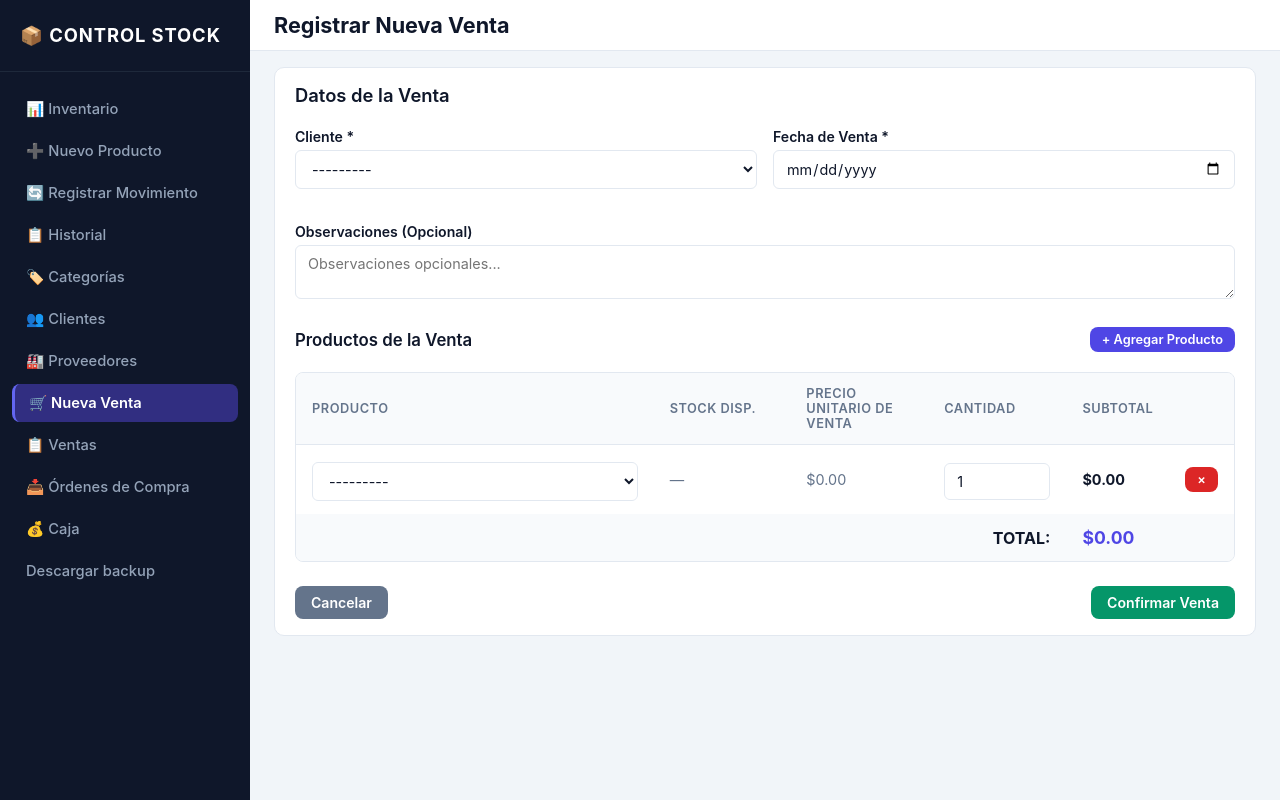
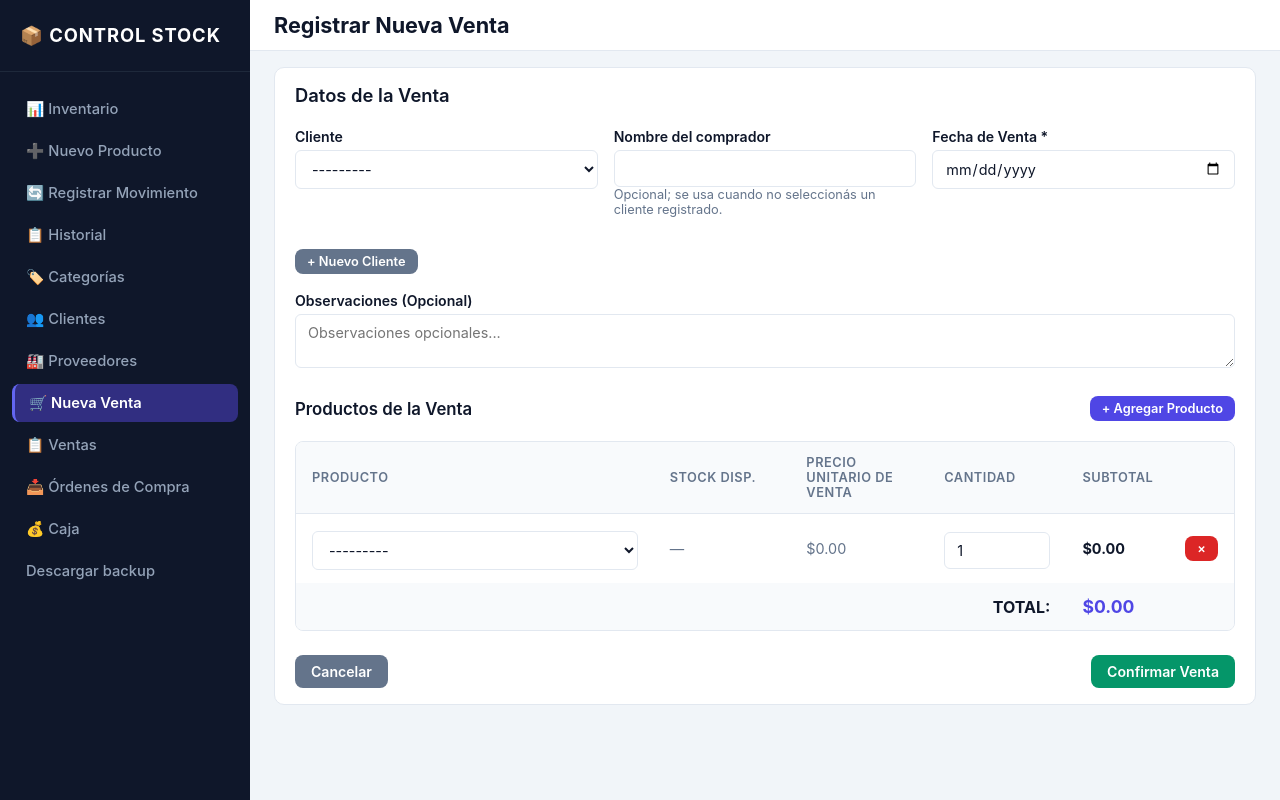
Before and after one commit to lautaro0811-sketch/gestion-de-stock, a Django app: page /pedidos/nuevo/ in a window 1280 px wide. Run offline with Django 5.2, Linux system fonts and the light colour scheme; data that the repository does not hold is empty.

Commit message:
feat: venta a consumidor final sin cliente registrado, accesos rápidos integrados al flujo de venta
Co-authored-by: Copilot <223556219+Copilot@users.noreply.github.com>

```diff
--- a/inventario/forms.py
+++ b/inventario/forms.py
@@ -253,9 +253,17 @@ class MovimientoUnificadoForm(forms.Form):
 
 
 class PedidoForm(forms.ModelForm):
+    nombre_comprador = forms.CharField(
+        required=False,
+        max_length=150,
+        label="Nombre del comprador",
+        help_text="Opcional; se usa cuando no seleccionás un cliente registrado.",
+        widget=forms.TextInput(attrs={"class": "form-control"}),
+    )
+
     class Meta:
         model = Pedido
-        fields = ["cliente", "fecha", "observacion"]
+        fields = ["cliente", "nombre_comprador", "fecha", "observacion"]
         labels = {
             "cliente": "Cliente",
             "fecha": "Fecha de venta",
--- a/inventario/models.py
+++ b/inventario/models.py
@@ -293,6 +293,8 @@ class Pedido(models.Model):
         on_delete=models.PROTECT,
         related_name="pedidos",
         verbose_name="Cliente",
+        null=True,
+        blank=True,
     )
     cliente_nombre = models.CharField(max_length=150, blank=True, default="", verbose_name="Nombre del cliente al vender")
     cliente_tipo_documento = models.CharField(max_length=10, blank=True, default="", verbose_name="Tipo de documento al vender")
@@ -322,7 +324,7 @@ class Pedido(models.Model):
         ordering = ["-fecha", "-id"]
 
     def __str__(self):
-        return f"Pedido #{self.numero_operacion} - {self.cliente.nombre}"
+        return f"Pedido #{self.numero_operacion} - {self.cliente_nombre or 'Consumidor Final'}"
 
     @property
     def total(self):
--- a/inventario/views.py
+++ b/inventario/views.py
@@ -467,6 +467,7 @@ def pedido_crear(request):
         formset = ItemPedidoFormSet(request.POST)
         if form.is_valid() and formset.is_valid():
             cliente = form.cleaned_data["cliente"]
+            nombre_comprador = form.cleaned_data["nombre_comprador"]
             fecha_date = form.cleaned_data["fecha"]
             observacion = form.cleaned_data.get("observacion", "")
 
@@ -494,15 +495,16 @@ def pedido_crear(request):
             else:
                 try:
                     pedido = crear_pedido(
-                        cliente_id=cliente.id,
+                        cliente_id=cliente.id if cliente else None,
                         items_data=items_data,
                         usuario=usuario,
                         fecha=fecha_completa,
                         observacion=observacion,
+                        nombre_comprador=nombre_comprador,
                     )
                     messages.success(
                         request,
-                        f"Pedido #{pedido.numero_operacion} registrado exitosamente para '{cliente.nombre}'."
+                        f"Pedido #{pedido.numero_operacion} registrado exitosamente para '{pedido.cliente_nombre}'."
                     )
                     return redirect("pedido_detalle", pk=pedido.pk)
                 except ValidationError as e:
@@ -511,7 +513,18 @@ def pedido_crear(request):
                     form.add_error(None, err_msg)
     else:
         form = PedidoForm()
-        formset = ItemPedidoFormSet()
+        producto_id = request.GET.get("producto")
+        producto_inicial = None
+        if producto_id:
+            try:
+                producto_inicial = Producto.objects.get(pk=producto_id, activo=True)
+            except (Producto.DoesNotExist, ValueError):
+                messages.warning(
+                    request,
+                    "El producto indicado no está disponible; podés seleccionarlo manualmente.",
+                )
+        formset_initial = [{"producto": producto_inicial}] if producto_inicial else None
+        formset = ItemPedidoFormSet(initial=formset_initial)
 
     productos = list(Producto.objects.filter(activo=True).order_by("nombre"))
     productos_json = [
--- a/templates/inventario/pedido_confirm_cancel.html
+++ b/templates/inventario/pedido_confirm_cancel.html
@@ -7,7 +7,7 @@
     <div class="card text-center p-20">
         <h2 class="mb-16 text-danger">⚠️ Confirmar Cancelación</h2>
 
-        <p class="mb-16">¿Estás seguro que deseas cancelar el pedido <strong>{{ pedido.numero_operacion }}</strong> del cliente <strong>{{ pedido.cliente.nombre }}</strong>?</p>
+        <p class="mb-16">¿Estás seguro que deseas cancelar el pedido <strong>{{ pedido.numero_operacion }}</strong> de <strong>{{ pedido.cliente_nombre|default:"Consumidor Final" }}</strong>?</p>
 
         <div class="alert alert-warning mb-16">
             <p>Esta acción es <strong>irreversible</strong>. El estado del pedido pasará a CANCELADO y se generarán automáticamente movimientos de ENTRADA para devolver la mercadería al inventario.</p>
--- a/templates/inventario/pedido_form.html
+++ b/templates/inventario/pedido_form.html
@@ -16,15 +16,24 @@
         <!-- Cabecera del Pedido -->
         <div class="form-grid-row">
             <div class="form-group">
-                <label class="form-label">Cliente *</label>
+                <label class="form-label">Cliente</label>
                 {{ form.cliente }}
                 {{ form.cliente.errors }}
+            </div>
+            <div class="form-group">
+                <label class="form-label" for="{{ form.nombre_comprador.id_for_label }}">{{ form.nombre_comprador.label }}</label>
+                {{ form.nombre_comprador }}
+                {% if form.nombre_comprador.help_text %}<div class="form-desc">{{ form.nombre_comprador.help_text }}</div>{% endif %}
+                {{ form.nombre_comprador.errors }}
             </div>
             <div class="form-group">
                 <label class="form-label">Fecha de Venta *</label>
                 {{ form.fecha }}
                 {{ form.fecha.errors }}
             </div>
+        </div>
+        <div class="form-full-row">
+            <a href="{% url 'cliente_list' %}" class="btn btn-secondary btn-sm" target="_blank" rel="noopener">+ Nuevo Cliente</a>
         </div>
 
         <div class="form-full-row">
--- a/templates/inventario/pedido_list.html
+++ b/templates/inventario/pedido_list.html
@@ -61,9 +61,9 @@
                     </td>
                     <td class="text-nowrap">{{ pedido.fecha|date:"d/m/Y H:i" }}</td>
                     <td>
-                        <strong>{{ pedido.cliente.nombre }}</strong>
-                        {% if pedido.cliente.numero_documento %}
-                            <div class="form-desc">{{ pedido.cliente.tipo_documento }}: {{ pedido.cliente.numero_documento }}</div>
+                        <strong>{{ pedido.cliente_nombre|default:"Consumidor Final" }}</strong>
+                        {% if pedido.cliente_numero_documento %}
+                            <div class="form-desc">{{ pedido.cliente_tipo_documento }}: {{ pedido.cliente_numero_documento }}</div>
                         {% endif %}
                     </td>
                     <td>{{ pedido.items.count }} art.</td>
--- a/templates/inventario/producto_list.html
+++ b/templates/inventario/producto_list.html
@@ -107,8 +107,8 @@
                     </td>
                     <td class="text-nowrap">
                         <a href="{% url 'producto_editar' p.id %}" class="btn btn-action btn-sm">Ver / Editar</a>
-                        <a href="{% url 'movimiento_crear' %}?producto={{ p.id }}&tipo=ENTRADA" class="btn btn-success btn-sm">+Entrada</a>
-                        <a href="{% url 'movimiento_crear' %}?producto={{ p.id }}&tipo=SALIDA" class="btn btn-danger btn-sm">-Salida</a>
+                        <a href="{% url 'movimiento_crear' %}?producto={{ p.id }}&tipo=ENTRADA" class="btn btn-success btn-sm" title="Registrar una entrada por ajuste manual; las compras se registran en Órdenes de Compra">+Entrada manual</a>
+                        <a href="{% url 'pedido_crear' %}?producto={{ p.id }}" class="btn btn-danger btn-sm">-Salida</a>
                         <a href="{% url 'producto_desactivar' p.id %}" class="btn btn-secondary btn-sm btn-desactivar" title="Dar de baja producto">Desactivar</a>
                     </td>
                 </tr>
```
Also changed, not shown: inventario/services.py (+23 -9 lines), spec/features/005-mejora-inventario/spec.md (+7 -7 lines), spec/features/007-clientes/spect.md (+4 -0 lines), spec/features/008-pedidos-venta/spect.md (+6 -2 lines), spec/features/009-pedido-pdf/spect.md (+5 -1 lines), spec/features/015-integracion-flujo-operativo/plan.md (added, +30 -0 lines), spec/features/015-integracion-flujo-operativo/spec.md (added, +34 -0 lines), spec/features/015-integracion-flujo-operativo/tasks.md (added, +18 -0 lines), inventario/migrations/0014_alter_pedido_cliente.py (added).
